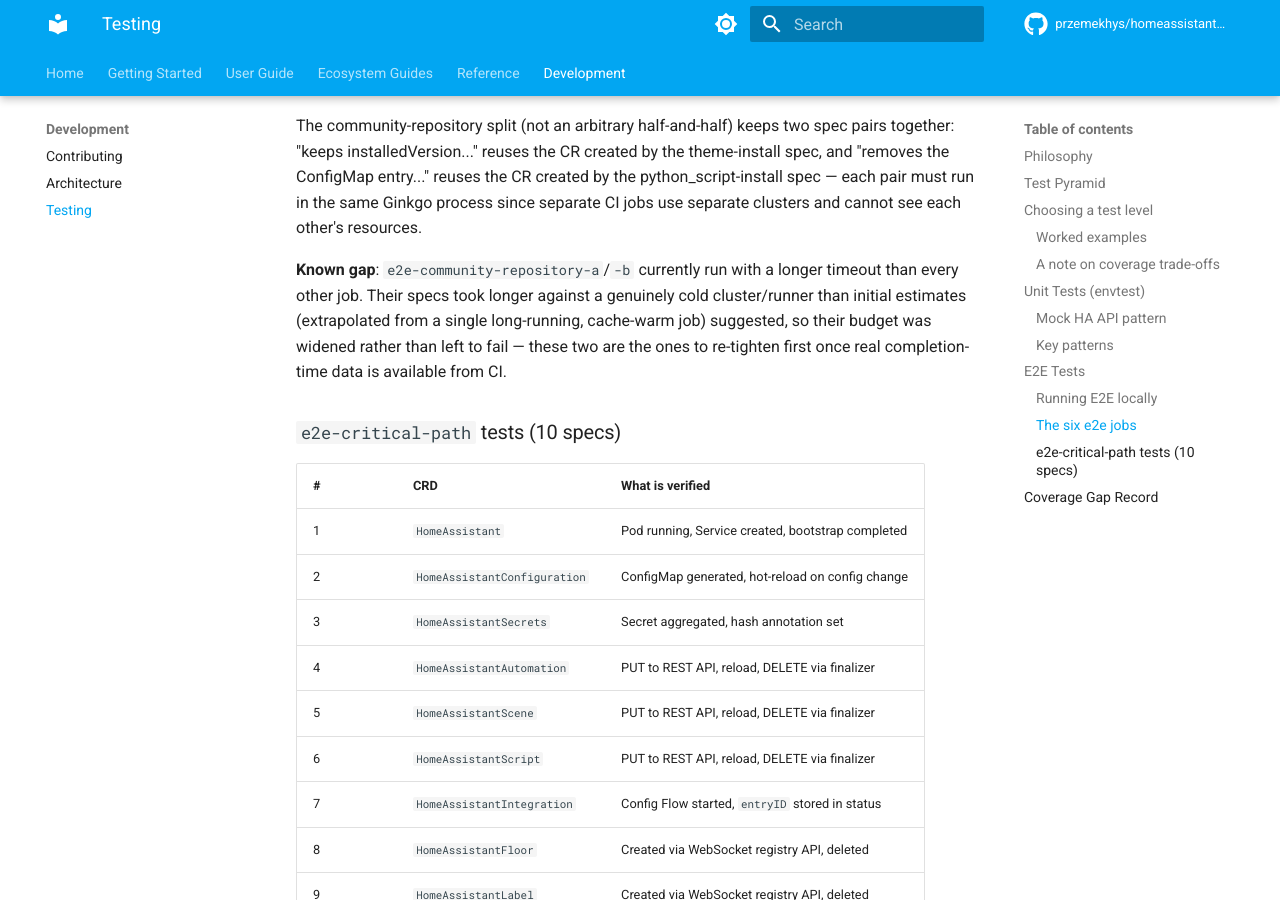
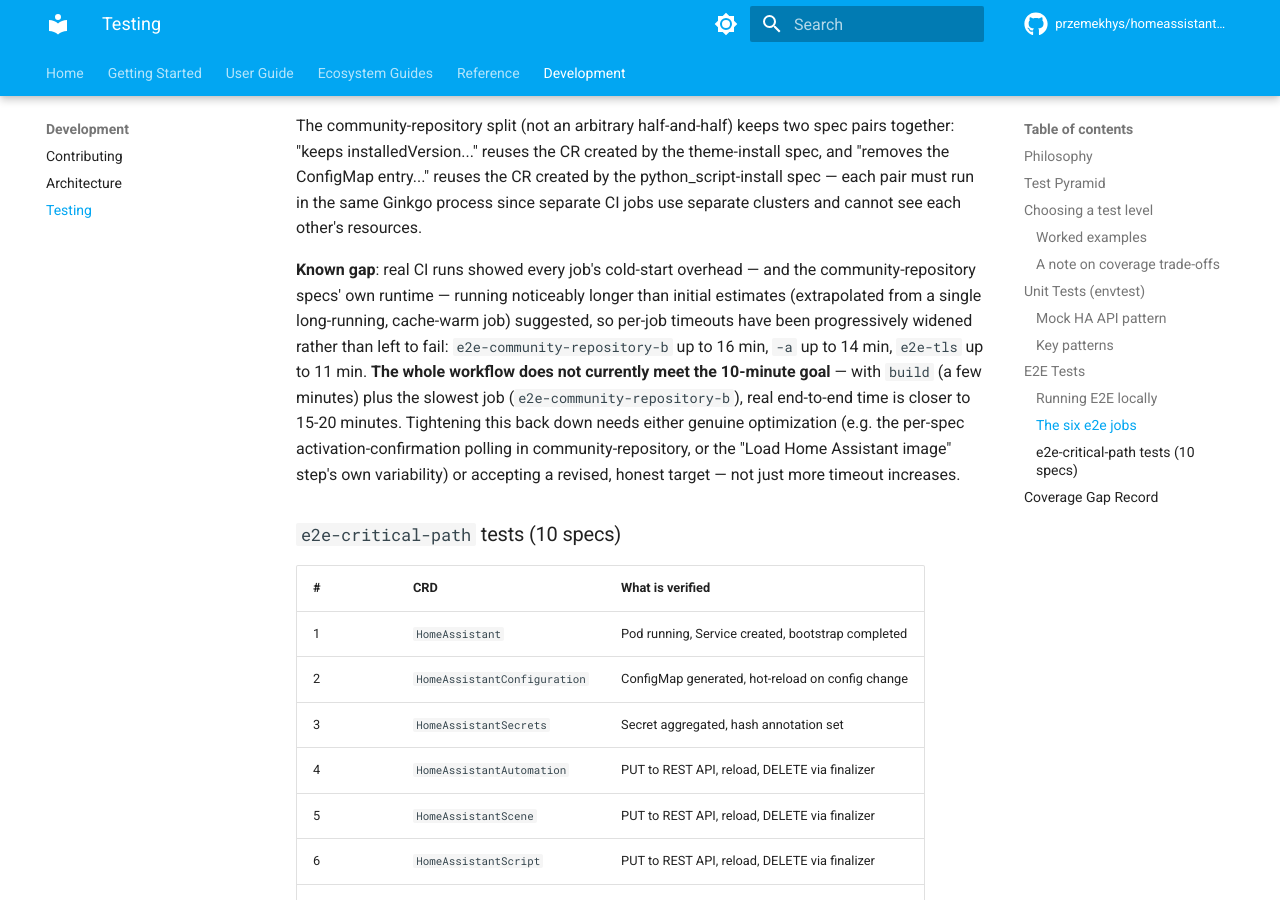
Before and after one commit to agdphd/homeassistant-operator, an MkDocs documentation site: the page built from docs/development/testing.md, in a window 1280 px wide and 900 px high, scrolled down 5106 px. Built offline with MkDocs 1.6.1 and Material for MkDocs 9.7.7, drawn with Linux system fonts in a browser that asks for light colours; comment, search, counter and statistics services are not loaded.

Commit message:
fix(e2e): widen job timeouts after real CI data showed tighter margin

```diff
--- a/docs/development/testing.md
+++ b/docs/development/testing.md
@@ -224,12 +224,18 @@ created by the python_script-install spec — each pair must run in the same
 Ginkgo process since separate CI jobs use separate clusters and cannot see
 each other's resources.
 
-**Known gap**: `e2e-community-repository-a`/`-b` currently run with a longer
-timeout than every other job. Their specs took longer against a genuinely
-cold cluster/runner than initial estimates (extrapolated from a single
-long-running, cache-warm job) suggested, so their budget was widened rather
-than left to fail — these two are the ones to re-tighten first once real
-completion-time data is available from CI.
+**Known gap**: real CI runs showed every job's cold-start overhead — and the
+community-repository specs' own runtime — running noticeably longer than
+initial estimates (extrapolated from a single long-running, cache-warm job)
+suggested, so per-job timeouts have been progressively widened rather than
+left to fail: `e2e-community-repository-b` up to 16 min, `-a` up to 14 min,
+`e2e-tls` up to 11 min. **The whole workflow does not currently meet the
+10-minute goal** — with `build` (a few minutes) plus the slowest job
+(`e2e-community-repository-b`), real end-to-end time is closer to 15-20
+minutes. Tightening this back down needs either genuine optimization (e.g.
+the per-spec activation-confirmation polling in community-repository, or the
+"Load Home Assistant image" step's own variability) or accepting a revised,
+honest target — not just more timeout increases.
 
 ### `e2e-critical-path` tests (10 specs)
 
```
Also changed, not shown: 1 other file.
